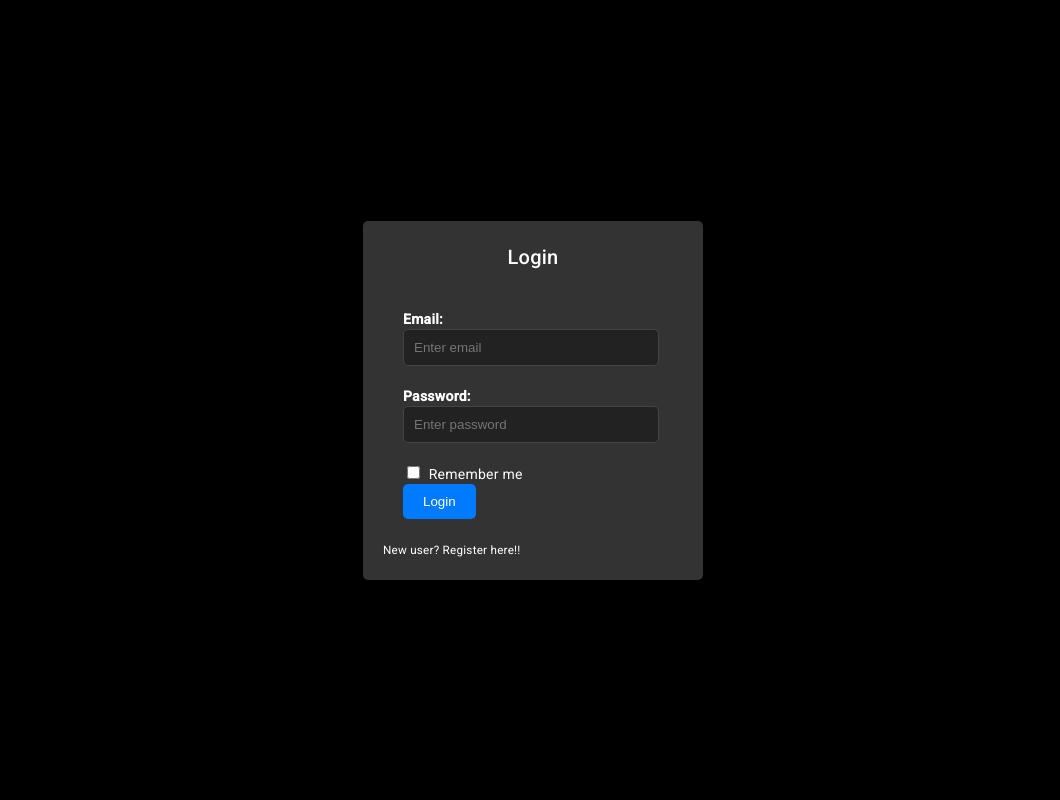
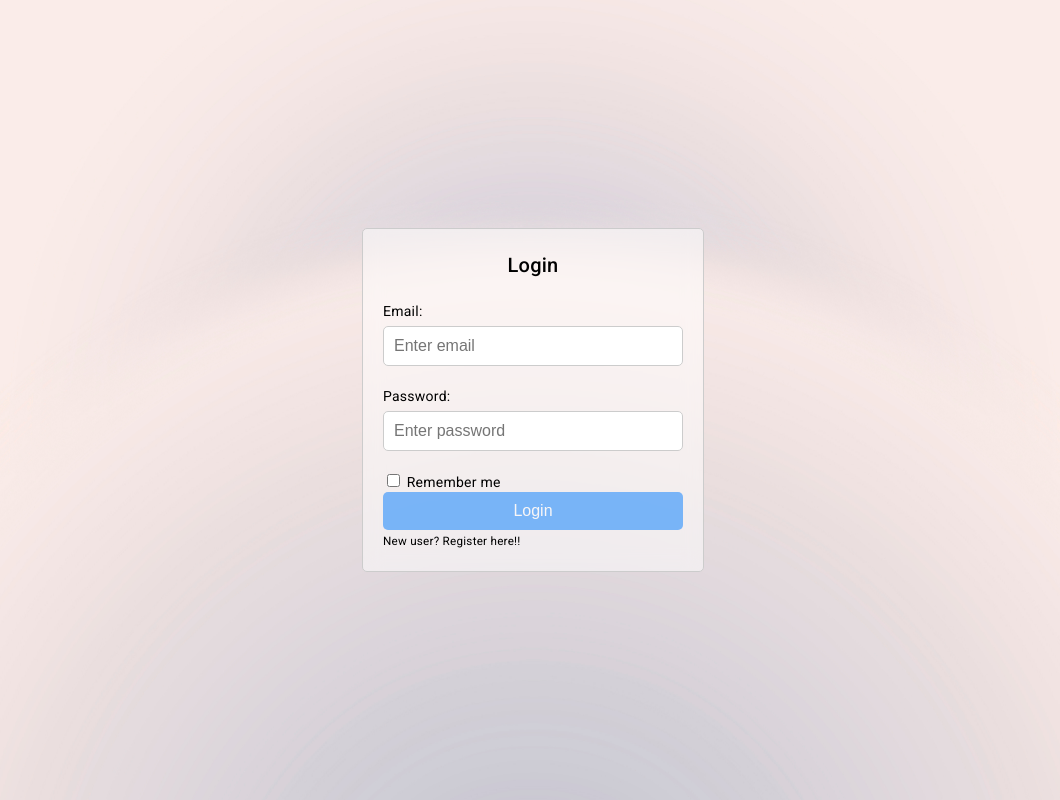
Before and after one commit to Kishan-Kumar-Zalavadia/FDB_Quiz_Management_System, an Angular app in the folder frontend/: page /login in a window 1280 px wide. Shown: the whole page, without its empty margins (107-1167 px from the left). Built offline with nearby package versions, Linux system fonts and the light colour scheme.

Commit message:
SCSS: langing page, login

```diff
--- a/frontend/src/app/app-routing.module.ts
+++ b/frontend/src/app/app-routing.module.ts
@@ -13,6 +13,7 @@ import { AddCourseComponent } from './components/add-course/add-course.component
 import { AddQuizComponent } from './components/add-quiz/add-quiz.component';
 import { AddQuestionComponent } from './components/add-question/add-question.component';
 import { QuizFeedbackComponent } from './components/quiz-feedback/quiz-feedback.component';
+import { LandingComponent } from './components/landing/landing.component';
 
 const routes: Routes = [
   { path: 'register', component: RegisterComponent },
@@ -21,6 +22,7 @@ const routes: Routes = [
     path: 'home',
     component: HomeComponent,
     children: [
+      { path: '', component: LandingComponent },
       { path: 'profile', component: ProfileComponent },
       { path: 'feedback', component: FeedbackComponent },
       { path: 'course', component: CourseComponent },
--- a/frontend/src/app/app.module.ts
+++ b/frontend/src/app/app.module.ts
@@ -20,6 +20,7 @@ import { AddCourseComponent } from './components/add-course/add-course.component
 import { AddQuizComponent } from './components/add-quiz/add-quiz.component';
 import { AddQuestionComponent } from './components/add-question/add-question.component';
 import { QuizFeedbackComponent } from './components/quiz-feedback/quiz-feedback.component';
+import { LandingComponent } from './components/landing/landing.component';
 
 @NgModule({
   declarations: [
@@ -37,6 +38,7 @@ import { QuizFeedbackComponent } from './components/quiz-feedback/quiz-feedback.
     AddQuizComponent,
     AddQuestionComponent,
     QuizFeedbackComponent,
+    LandingComponent,
   ],
   imports: [
     BrowserModule,
--- /dev/null
+++ b/frontend/src/app/components/landing/landing.component.html
@@ -0,0 +1,16 @@
+<div class="landing-page">
+  <div class="overlay">
+    <h1>Welcome to</h1>
+    <h1>Quiz Management System</h1>
+
+    <div class="information-container">
+      <h2>Developer Information:</h2>
+      <div class="developer-info">
+        <p><strong>Name:</strong> Kishan Kumar Zalavadia</p>
+        <p><strong>ID:</strong> 11685261</p>
+        <p><strong>Email:</strong> KishanKumarZalavadia@my.unt.edu</p>
+      </div>
+    </div>
+  </div>
+  <img src="../../../assets/bg.jpg" alt="Library Image" />
+</div>
--- /dev/null
+++ b/frontend/src/app/components/landing/landing.component.scss
@@ -0,0 +1,57 @@
+.landing-page {
+  position: relative;
+  width: 100%;
+  height: 100vh;
+  overflow: hidden;
+}
+
+.overlay {
+  position: absolute;
+  top: 30%;
+  left: 50%;
+  transform: translate(-50%, -50%);
+  z-index: 1;
+  text-align: center;
+  color: #000000;
+}
+
+.overlay h1 {
+  font-size: 3rem;
+  // font-weight: bold;
+}
+
+img {
+  width: 100%;
+  height: 100%;
+  object-fit: cover;
+  position: absolute;
+  top: 0;
+  left: 0;
+}
+
+.information-container {
+  margin: 50px 20px;
+  padding: 20px;
+  border: 1px solid #ccc;
+  color: black;
+  text-align: left;
+  border-radius: 8px;
+  background-color: rgba(255, 255, 255, 0.5);
+  backdrop-filter: blur(10px);
+  box-shadow: 0 0 10px rgba(0, 0, 0, 0.2);
+
+  h2 {
+    margin-bottom: 20px;
+  }
+
+  .developer-info {
+    p {
+      margin: 0;
+      margin-bottom: 10px;
+
+      strong {
+        margin-right: 5px;
+      }
+    }
+  }
+}
--- a/frontend/src/app/components/login/login.component.html
+++ b/frontend/src/app/components/login/login.component.html
@@ -1,4 +1,5 @@
 <div class="main-container">
+  <div class="background"></div>
   <div class="container">
     <h2>Login</h2>
     <form #loginform="ngForm" (ngSubmit)="loginUser()">
--- a/frontend/src/app/components/login/login.component.scss
+++ b/frontend/src/app/components/login/login.component.scss
@@ -1,125 +1,86 @@
 .main-container {
+  position: relative;
   display: flex;
   justify-content: center;
   align-items: center;
   height: 100vh;
-  background-color: black;
-  //   background-image: url("../../../assets/bg1.avif");
+  z-index: 1;
+}
+
+.background {
+  z-index: -1;
+  position: absolute;
+  top: 0;
+  left: 0;
+  width: 100%;
+  height: 100%;
+  background-image: url("../../../assets/bg.jpg");
   background-size: cover;
+  backdrop-filter: blur(8px);
 }
 
 .container {
   width: 300px;
-}
-
-form {
-  background-color: #333;
-  //   border: 1px solid #555;
   padding: 20px;
+  border: 1px solid #ccc;
   border-radius: 5px;
-  //   box-shadow: 0 0 10px rgba(0, 0, 0, 0.3);
-  color: #fff;
+  background-color: rgba(255, 255, 255, 0.5);
+  backdrop-filter: blur(10px);
 }
 
 h2 {
   text-align: center;
-  color: #fff;
+  margin-bottom: 20px;
 }
 
 .form-group {
   margin-bottom: 20px;
+
+  label {
+    display: block;
+    margin-bottom: 5px;
   }
 
-.form-group label {
-  font-weight: bold;
-  color: #fff;
+  input[type="email"],
+  input[type="password"] {
+    width: 100%;
+    padding: 10px;
+    font-size: 16px;
+    border: 1px solid #ccc;
+    border-radius: 5px;
+    box-sizing: border-box;
+
+    &:focus {
+      outline: none;
+      border-color: #007bff;
     }
 
-.form-control {
-  width: 90%;
-  padding: 10px;
-  border: 1px solid #444;
-  border-radius: 5px;
-  background-color: #222;
-  color: #fff;
+    &.is-invalid {
+      border-color: #dc3545;
+    }
+  }
 }
 
-.form-control:focus {
-  border-color: #007bff;
-  box-shadow: 0 0 5px rgba(0, 123, 255, 0.5);
-}
-
-.checkbox label {
+.btn {
   display: block;
-  margin-top: 10px;
-  color: #fff;
-}
-
-.checkbox input[type="checkbox"] {
-  margin-right: 5px;
-}
-
-.btn-info {
+  width: 100%;
+  padding: 10px;
+  font-size: 16px;
+  text-align: center;
   background-color: #007bff;
   color: #fff;
   border: none;
   border-radius: 5px;
-  padding: 10px 20px;
   cursor: pointer;
+
+  &:disabled {
+    opacity: 0.5;
+    cursor: not-allowed;
   }
-
-.btn-info:hover {
-  background-color: #0056b3;
 }
-
 .text-danger {
   color: #dc3545;
-  font-size: 14px;
-}
-
-.d-none {
+  &.d-none {
     display: none;
   }
-
-.container {
-  background-color: #333;
-  color: #fff;
-  border-radius: 5px;
-  padding: 20px;
-  box-shadow: 0 0 10px rgba(0, 0, 0, 0.3);
 }
-
-.container h2 {
-  color: #fff;
-}
-
-.container .form-group label {
-  color: #fff;
-}
-
-.container .form-control {
-  background-color: #222;
-  border: 1px solid #444;
-  color: #fff;
-}
-
-.container .form-control:focus {
-  border-color: #007bff;
-}
-
-.container .checkbox label {
-  color: #fff;
-}
-
-.container .btn-info {
-  background-color: #007bff;
-  color: #fff;
-}
-
-.container .btn-info:hover {
-  background-color: #0056b3;
-}
-
-.container .text-danger {
-  color: #dc3545;
-}
```
Also changed, not shown: frontend/src/app/components/landing/landing.component.ts (added, +10 -0 lines), frontend/src/assets/bg.jpg (added), 1 other file (tests, documents, lock files or other folders). Lines whose indentation alone changed are shown as unchanged.
